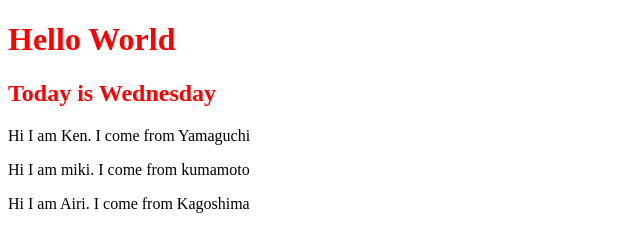
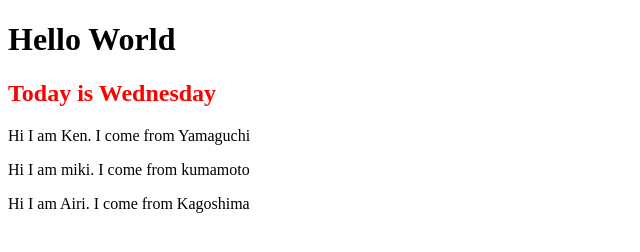
Before and after one commit to aguriken/git-practice, a plain HTML site: page index.html in a window 1280 px wide. Shown: the whole page, without its empty margins (0-640 px from the left). Drawn offline with Linux system fonts and the light colour scheme.

Commit message:
change color

```diff
--- a/style.css
+++ b/style.css
@@ -1,5 +1,5 @@
 h1 {
-  color: red;
+  color: #000;
 }
 
 h2 {
```
